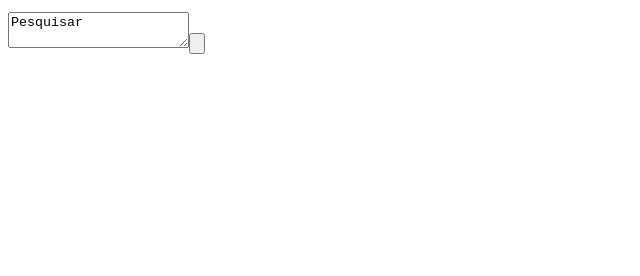
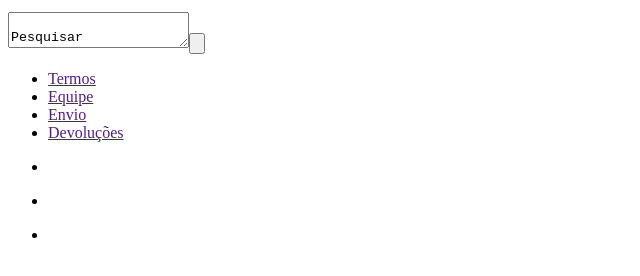
Before and after one commit to Milenakindleindarosa/carrinho_de_compras, a Vue app: page / in a window 1280 px wide. Shown: the part 316-592 px from the top of the page, without its empty margins (0-640 px from the left). Built offline with nearby package versions, Linux system fonts and the light colour scheme.

Commit message:
FEAT: Criação do Header #

```diff
--- a/src/App.vue
+++ b/src/App.vue
@@ -10,17 +10,54 @@ import { ref, computed } from "vue";
 
   <header>
     <div>
+
       <img src="https://res.cloudinary.com/beleza-na-web/image/upload/f_svg,fl_progressive,q_auto:eco/v1/blz/assets-store/0.0.505/images/store/47/logo.svg" alt="Logo-oBoticário">
       <div>
         <form action="">
 
           <p>
-            <textarea name="pesquisa" id="pesquisar">Pesquisar</textarea>
+            <textarea name="pesquisa" id="pesquisar">
+              Pesquisar
+            </textarea>
             <input type="submit" value="">
           </p>
 
         </form>
       </div>
+
+      <ul>
+        <li>
+          <a href="">Termos</a>
+        </li>
+        <li>
+          <a href="">Equipe</a>
+        </li>
+        <li>
+          <a href="">Envio</a>
+        </li>
+        <li>
+          <a href="">Devoluções</a>
+        </li>
+      </ul>
+
+      <ul>
+        <li @click="abrirCarrinho">
+          <p>
+
+          </p>
+        </li>
+        <li>
+          <p>
+
+          </p>
+        </li>
+        <li>
+          <p>
+
+          </p>
+        </li>
+      </ul>
+
     </div>
   </header>
 
```
